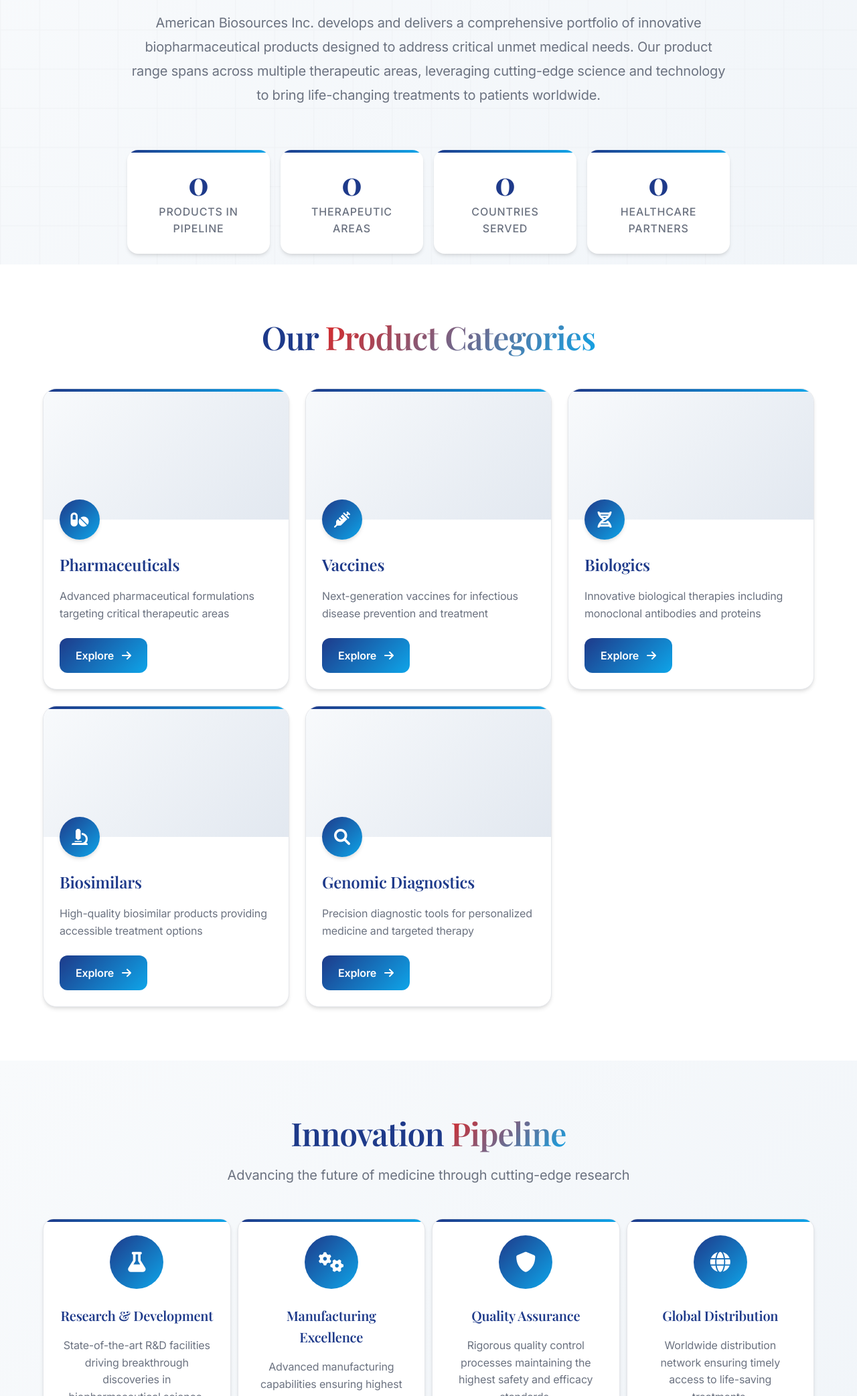
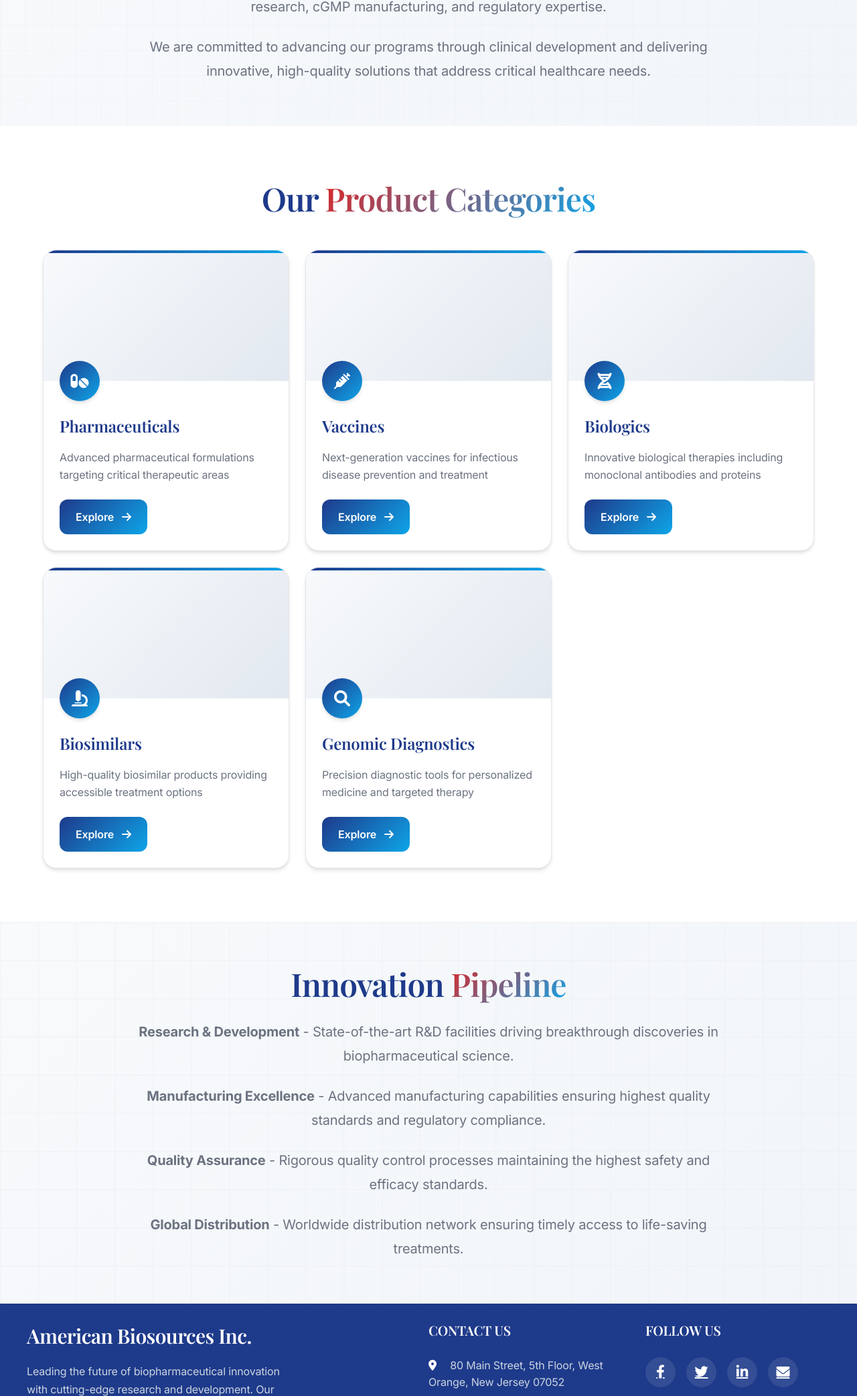
Before and after one commit to maddalayasaswini/Ambioinc-init, a plain HTML site: page products.html in a window 1280 px wide. Shown: the part 715-2800 px from the top of the page at 67% size. Drawn offline with nearby package versions, Linux system fonts and the light colour scheme; animation ran at ten frames a second; a script that the page names is missing.

Commit message:
products

```diff
--- a/products.html
+++ b/products.html
@@ -20,6 +20,7 @@
     <!-- Style sheet -->
     <link rel="stylesheet" href="./styles/style.css">
     <link rel="stylesheet" href="./styles/products.css">
+    <link rel="stylesheet" href="./styles/service.css">
 
     <!-- Slick CSS -->
     <link rel="stylesheet" type="text/css" href="https://cdn.jsdelivr.net/npm/slick-carousel@1.8.1/slick/slick.css"/>
@@ -79,36 +80,17 @@
     <!-- Banner Container Section End -->
 
     <!-- About Products Section Start -->
-    <section class="info-section">
+    <section class="services-intro">
         <div class="container">
-            <div class="section-header fade-in-up">
-                <h2 class="section-title">Product <span class="gradient-text">Portfolio</span></h2>
-                <p class="section-subtitle">Comprehensive biopharmaceutical solutions designed to improve patient outcomes</p>
-            </div>
             <div class="intro-content fade-in-up">
-                <p class="section-description">
-                    American Biosources Inc. develops and delivers a comprehensive portfolio of innovative biopharmaceutical products
-                    designed to address critical unmet medical needs. Our product range spans across multiple therapeutic areas,
-                    leveraging cutting-edge science and technology to bring life-changing treatments to patients worldwide.
+                <h2 class="section-title">Our <span class="gradient-text">Pipeline</span></h2>
+
+                <p class="intro-description">
+                    Our development pipeline reflects our strategic direction and strong foundation in scientific research, cGMP manufacturing, and regulatory expertise.
                 </p>
-                <div class="product-stats">
-                    <div class="stat-item slide-in-left">
-                        <div class="stat-number" data-count="50">0</div>
-                        <div class="stat-label">Products in Pipeline</div>
-                    </div>
-                    <div class="stat-item slide-in-left">
-                        <div class="stat-number" data-count="15">0</div>
-                        <div class="stat-label">Therapeutic Areas</div>
-                    </div>
-                    <div class="stat-item slide-in-left">
-                        <div class="stat-number" data-count="25">0</div>
-                        <div class="stat-label">Countries Served</div>
-                    </div>
-                    <div class="stat-item slide-in-left">
-                        <div class="stat-number" data-count="1000">0</div>
-                        <div class="stat-label">Healthcare Partners</div>
-                    </div>
-                </div>
+                <p class="intro-description">
+                    We are committed to advancing our programs through clinical development and delivering innovative, high-quality solutions that address critical healthcare needs.
+                </p>
             </div>
         </div>
     </section>
@@ -268,45 +250,23 @@
     </div>
 
     <!-- Innovation Section Start -->
-    <section class="innovation-section">
+    <section class="services-intro">
         <div class="container">
-            <div class="section-header fade-in-up">
+            <div class="intro-content fade-in-up">
                 <h2 class="section-title">Innovation <span class="gradient-text">Pipeline</span></h2>
-                <p class="section-subtitle">Advancing the future of medicine through cutting-edge research</p>
-            </div>
 
-            <div class="innovation-grid">
-                <div class="innovation-item fade-in-up">
-                    <div class="innovation-icon">
-                        <i class="fas fa-flask"></i>
-                    </div>
-                    <h3>Research & Development</h3>
-                    <p>State-of-the-art R&D facilities driving breakthrough discoveries in biopharmaceutical science.</p>
-                </div>
-
-                <div class="innovation-item fade-in-up">
-                    <div class="innovation-icon">
-                        <i class="fas fa-cogs"></i>
-                    </div>
-                    <h3>Manufacturing Excellence</h3>
-                    <p>Advanced manufacturing capabilities ensuring highest quality standards and regulatory compliance.</p>
-                </div>
-
-                <div class="innovation-item fade-in-up">
-                    <div class="innovation-icon">
-                        <i class="fas fa-shield-alt"></i>
-                    </div>
-                    <h3>Quality Assurance</h3>
-                    <p>Rigorous quality control processes maintaining the highest safety and efficacy standards.</p>
-                </div>
-
-                <div class="innovation-item fade-in-up">
-                    <div class="innovation-icon">
-                        <i class="fas fa-globe"></i>
-                    </div>
-                    <h3>Global Distribution</h3>
-                    <p>Worldwide distribution network ensuring timely access to life-saving treatments.</p>
-                </div>
+                <p class="intro-description">
+                    <b>Research & Development</b> - State-of-the-art R&D facilities driving breakthrough discoveries in biopharmaceutical science.
+                </p>
+                <p class="intro-description">
+                    <b>Manufacturing Excellence</b> - Advanced manufacturing capabilities ensuring highest quality standards and regulatory compliance.
+                </p>
+                <p class="intro-description">
+                    <b>Quality Assurance</b> - Rigorous quality control processes maintaining the highest safety and efficacy standards.
+                </p>
+                <p class="intro-description">
+                    <b>Global Distribution</b> - Worldwide distribution network ensuring timely access to life-saving treatments.
+                </p>
             </div>
         </div>
     </section>
--- a/styles/about.css
+++ b/styles/about.css
@@ -97,7 +97,7 @@
   position: relative;
   top: var(--relative-top);
   background-image: url("/asserts/images/Background/1.png"); /* Replace with your image */
-  padding: 100px 20px;
+  padding: 80px 10px;
   color: white;
   position: relative;
 }
--- a/styles/service.css
+++ b/styles/service.css
@@ -1,8 +1,3 @@
-/* ===================================
-   SERVICES PAGE SPECIFIC STYLES
-   Enhanced with modern animations and responsive design
-   =================================== */
-
 /* Services Introduction Section */
 .services-intro {
     position: relative;
```
Also changed, not shown: about-us.html (+16 -37 lines).
